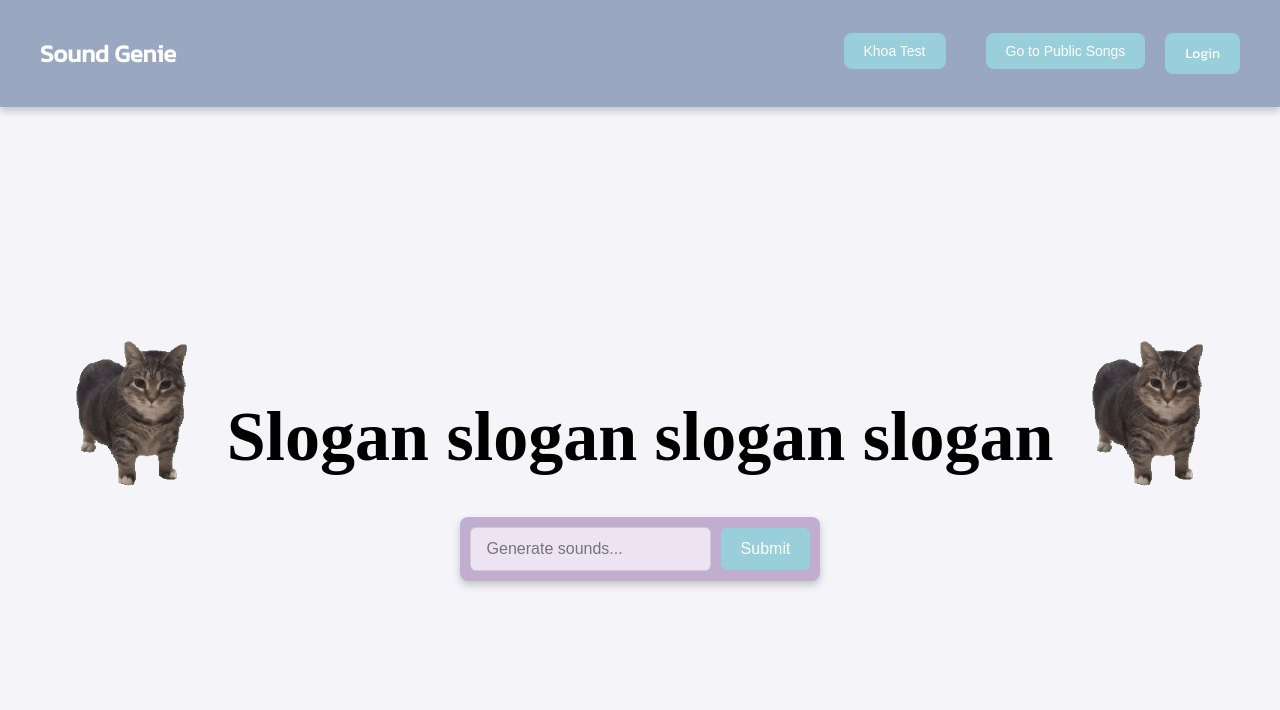
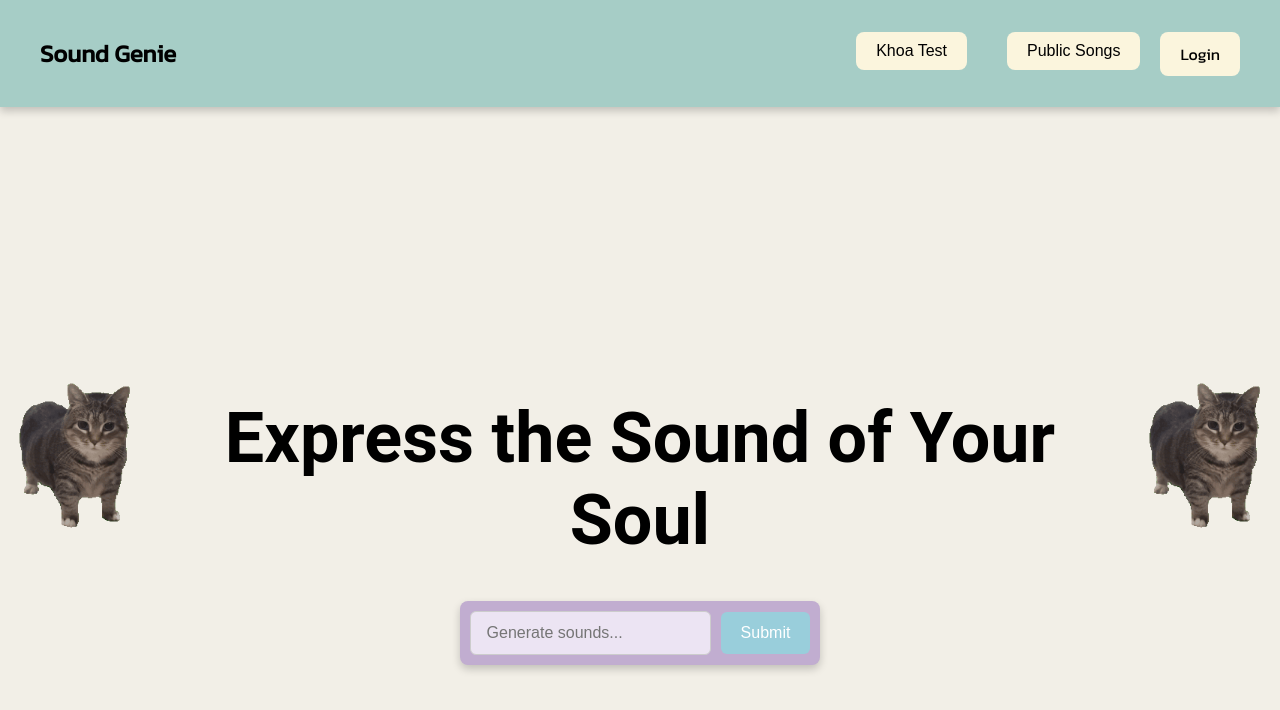
Before and after one commit to josephvu10/UGAHacksX, a Next.js app in the folder ugahacksx/: page / in a window 1280 px wide. Shown: the top 710 px of the page. Built offline with nearby package versions, Linux system fonts and the light colour scheme; no server answers.

Commit message:
edit home page

```diff
--- a/ugahacksx/app/components/NavBar/navBar.module.css
+++ b/ugahacksx/app/components/NavBar/navBar.module.css
@@ -1,7 +1,7 @@
 /* Container for the entire navbar */
 .navContainer {
   width: 100%;
-  background-color: #99a8c0;
+  background-color: #A6CDC6;
   padding: 10px 0;
   box-shadow: 0 4px 8px rgba(0, 0, 0, 0.2);
   font-family: Kanit, sans-serif;
@@ -21,7 +21,7 @@
 .navTitle {
   font-size: 24px;
   font-weight: bold;
-  color: white;
+  color: black;
   cursor: pointer;
   transition: color 0.3s ease, transform 0.2s ease;
 }
@@ -38,7 +38,7 @@
   padding: 0;
   display: flex;
   gap: 20px;
-  background-color: #99a8c0;
+  background-color: #A6CDC6;
 }
 
 .navItem {
@@ -47,18 +47,18 @@
 
 /* Styled buttons inside the list */
 .navButton {
-  background-color: #99cedb;
-  color: white;
-  border: none;
+  background-color: #FBF5DD;
+  color: black;
   padding: 10px 20px;
-  font-size: 14px;
+  font-size: 16px;
   border-radius: 8px;
   cursor: pointer;
   transition: background-color 0.3s ease, transform 0.2s ease;
+  border: none;
 }
 
 .navButton:hover {
-  background-color: #72c4d8;
+  background-color: #9ACBD0;
   transform: scale(1.05);
 }
 
@@ -68,10 +68,10 @@
 
 .navLink {
   display: inline-block; /* Makes the link behave like a button */
-  background-color: #99cedb;
-  color: white;
+  background-color: #FBF5DD;
+  color: black;
   padding: 10px 20px;
-  font-size: 14px;
+  font-size: 16px;
   border-radius: 8px;
   text-decoration: none;
   cursor: pointer;
@@ -79,7 +79,7 @@
 }
 
 .navLink:hover {
-  background-color: #72c4d8;
+  background-color: #9ACBD0;
   transform: scale(1.05);
 }
 
--- a/ugahacksx/app/components/NavBar/page.tsx
+++ b/ugahacksx/app/components/NavBar/page.tsx
@@ -38,7 +38,7 @@ const NavBar = () => {
                             onClick={() => router.push("/pages/songPosts")}
                             className={styles.navButton}
                         >
-                            Go to Public Songs
+                            Public Songs
                         </button>
                     </li>
                     {/* Auth0 Login/Logout as Styled Links */}
--- a/ugahacksx/app/page.module.css
+++ b/ugahacksx/app/page.module.css
@@ -1,7 +1,8 @@
 body {
   height: 100px;
-  background-color: #f4f4f9;
+  background-color: #F2EFE7;
 }
+
 
 .page {
     display: flex;
@@ -22,6 +23,7 @@ body {
   }
 
   .title {
+    font-family: 'Roboto', sans-serif;
     font-size: 70px;
     margin: 20px 0;
     text-align: center;
--- a/ugahacksx/app/page.tsx
+++ b/ugahacksx/app/page.tsx
@@ -28,7 +28,15 @@ export default function Home() {
   const khoaTest = () => {
     router.push('/khoaTest');
   }
-
+  const handleGenerateSound = () => {
+    if (!user) {
+      // 🚀 Redirect to Auth0 Login if Not Logged In
+      router.push('/api/auth/login');
+    } else {
+      // ✅ Redirect to Workspace if Already Logged In
+      router.push('/pages/workspace');
+    }
+  };
   if (isLoading) return <div>Loading...</div>;
   if (error) return <div>{error.message}</div>;
 
@@ -42,7 +50,8 @@ export default function Home() {
           src={OIAUIA}
           alt="oia-uia"
         />
-        <h1 className={styles.title}> Slogan slogan slogan slogan </h1>
+        <h1 className={styles.title}> Express the Sound of Your Soul
+        </h1>
         <Image
           className={styles.image}
           src={OIAUIA}
@@ -52,7 +61,7 @@ export default function Home() {
 
       <div className={styles.genBarContainer}>
         <input type="text" placeholder="Generate sounds..." />
-        <button type="submit">Submit</button>
+        <button onClick={handleGenerateSound} type="button">Submit</button>
       </div>
     </div>
   );
```
